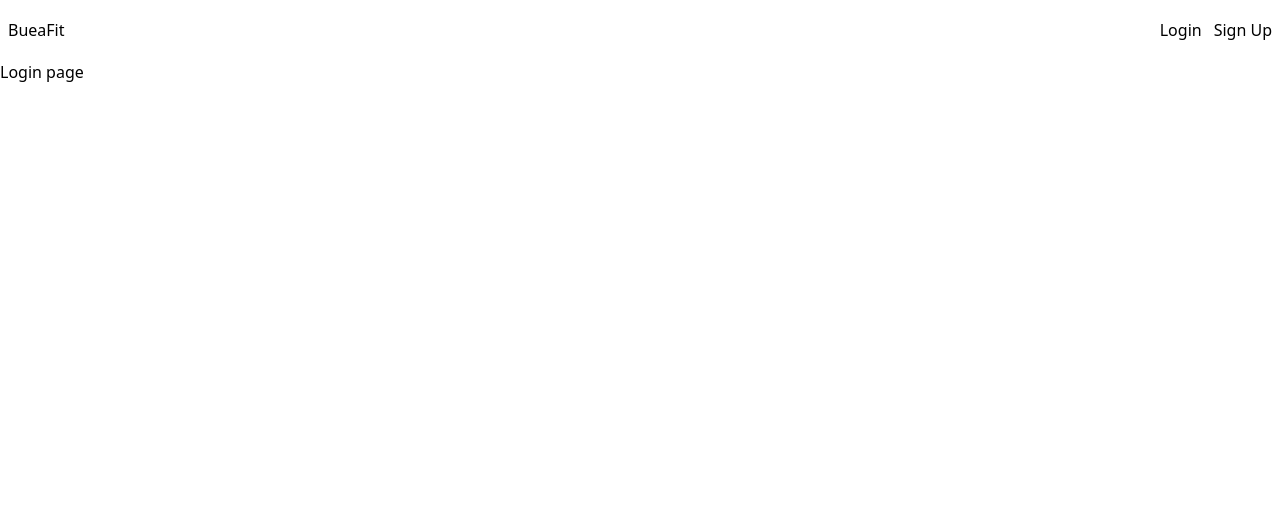
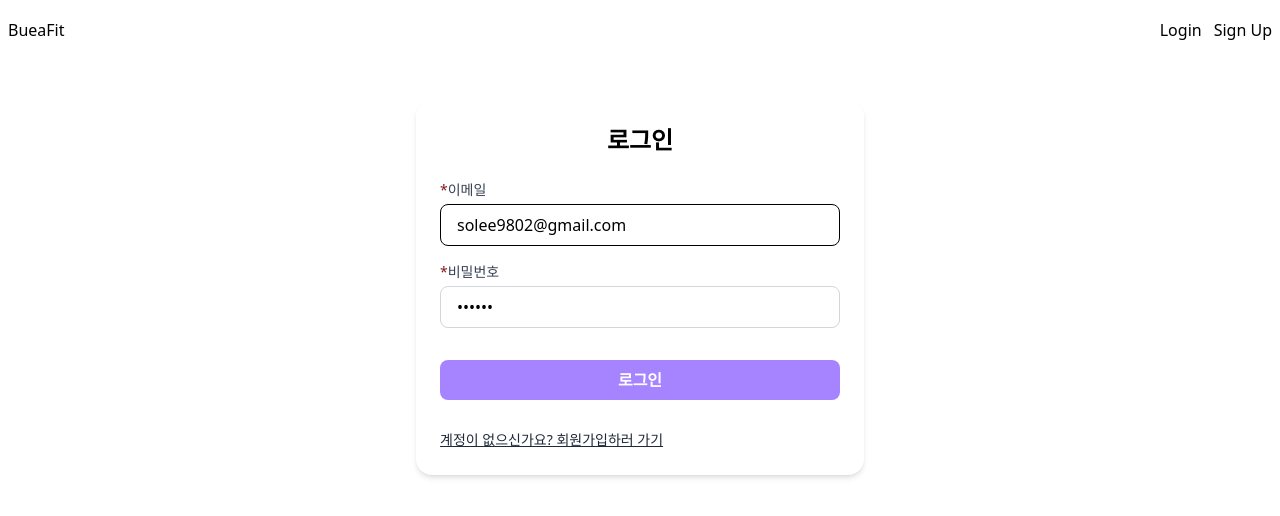
Before and after one commit to S2SIONS2/BueaFit, a Next.js app in the folder bueafit/: page /login in a window 1280 px wide. Shown: the top 516 px of the page. Built offline with nearby package versions, Linux system fonts and the light colour scheme.

Commit message:
로그인 구현

```diff
--- a/bueafit/src/app/(before-login)/login/page.tsx
+++ b/bueafit/src/app/(before-login)/login/page.tsx
@@ -1,7 +1,89 @@
+'use client'
+
+import Link from "next/link";
+import { useRouter } from "next/navigation";
+import { useState } from "react";
+
 export default function Page() {
+    const [email, setEmail] = useState('solee9802@gmail.com'); // 이메일 기본 등록
+    const [pw, setPw] = useState('123456'); // 비밀번호 기본 등록
+
+    const route = useRouter();
+
+    const handleEmail = (e: React.ChangeEvent<HTMLInputElement>) => {
+        setEmail(e.target.value);
+    }
+    const handlePw = (e: React.ChangeEvent<HTMLInputElement>) => {
+        setPw(e.target.value);
+    }
+
+    const login = async () => {
+        const response = await fetch(`http://175.212.136.236:3001/auth/login`, {
+            method: "POST",
+            // body: formData
+            body: new URLSearchParams({
+                "username" : email,
+                "password" : pw,
+                "grant_type" : "password"
+            })
+        });
+        const data = response;
+        if(data.status === 200) {
+            route.push('/selectstore')
+        }
+        if(data.status === 401) {
+            alert('이메일이나 비밀번호가 틀렸습니다.')
+        }
+    }
+
     return(
+    <section className="max-w-md mx-auto mt-10 p-6 bg-white rounded-2xl shadow-md">
+      <h2 className="text-2xl font-bold mb-6 text-center">로그인</h2>
+      <form className="space-y-4">
         <div>
-            Login page
+          <label className="block mb-1 text-sm font-medium text-gray-700">
+            <span className="text-red-900">*</span>
+            이메일
+          </label>
+          <input
+            type="email"
+            required
+            className={`w-full px-4 py-2 border rounded-lg focus:outline-none focus:ring-2`}
+            value={email}
+            placeholder="solee9802@gmail.com"
+            onChange={handleEmail}
+            />
+
         </div>
+        <div>
+          <label className="block mb-1 text-sm font-medium text-gray-700">
+            <span className="text-red-900">*</span>
+            비밀번호
+            </label>
+          <input
+            type="password"
+            required
+            className="w-full px-4 py-2 border border-gray-300 rounded-lg focus:outline-none focus:ring-2 focus:ring-violet-300"
+            value={pw}
+            placeholder="123456"
+            onChange={handlePw}
+          />
+        </div>
+        <div className="pt-4">
+          <button
+            type="button"
+            className="w-full bg-violet-400 hover:bg-violet-600 text-white font-semibold py-2 px-4 rounded-lg transition duration-200 cursor-pointer"
+            onClick={login}
+          >
+            로그인
+          </button>
+        </div>
+      </form>
+      <Link href={'/signup'}>
+        <p className="mt-[30px] text-sm text-gray-800 underline pb-[1px]">
+            계정이 없으신가요? 회원가입하러 가기
+        </p>
+      </Link>
+    </section>
     )
 }
```
